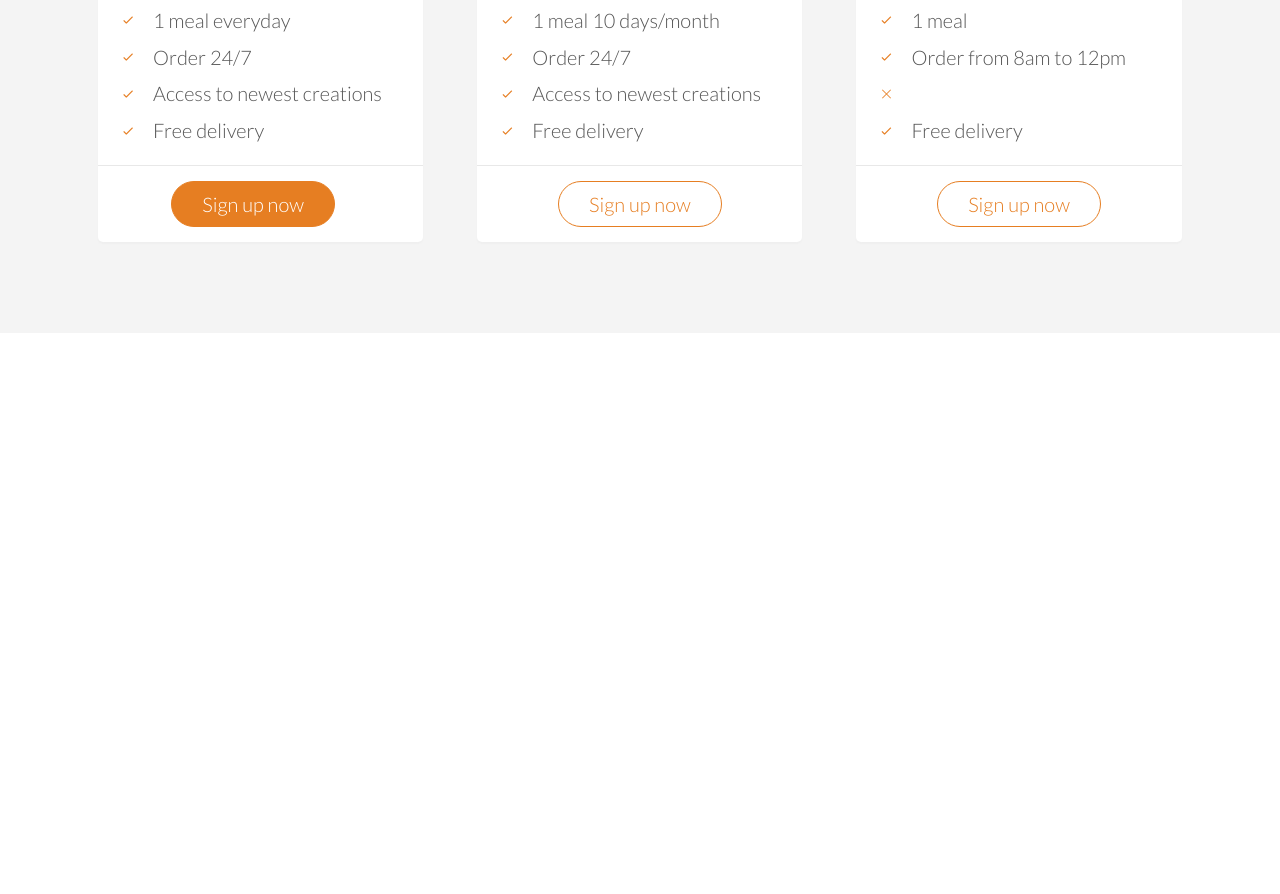
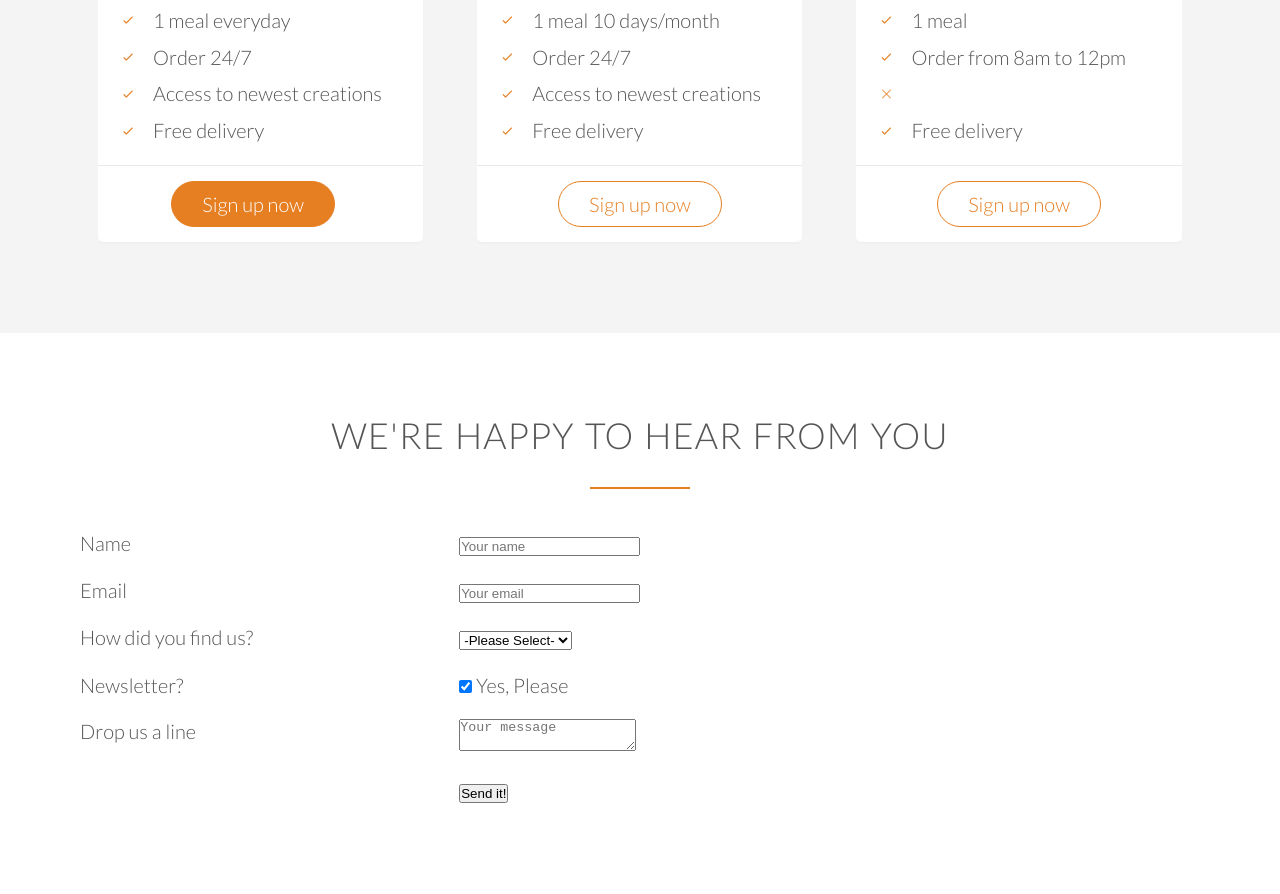
Before and after one commit to DillGromble/Omni-food, a website: page index.html in a window 1280 px wide. Shown: the part 4312-5206 px from the top of the page. Before the commit the page ends 4645 px from the top, so only its background shows below. Drawn offline with Linux system fonts and the light colour scheme; files whose address does not match are found by name.

Commit message:
feat(content): add content for form area

```diff
--- a/index.html
+++ b/index.html
@@ -320,5 +320,77 @@
         </div>
       </div>
     </section>
+
+    <section class="section-form">
+      <div class="row">
+        <h2>We're happy to hear from you</h2>
+      </div>
+
+      <div class="row">
+        <form method="post" action="#" class="contact-form">
+
+          <div class="row">
+            <div class="col span-1-of-3">
+              <label for="name">Name</label>
+            </div>
+            <div class="col span-2-of-3">
+              <input type="text" name="name" id="name" placeholder="Your name" required>
+            </div>
+          </div>
+
+          <div class="row">
+            <div class="col span-1-of-3">
+              <label for="email">Email</label>
+            </div>
+            <div class="col span-2-of-3">
+              <input type="email" name="email" id="email" placeholder="Your email" required>
+            </div>
+          </div>
+
+          <div class="row">
+            <div class="col span-1-of-3">
+              <label for="find-us">How did you find us?</label>
+            </div>
+            <div class="col span-2-of-3">
+              <select name="find-us" id="find-us">
+                <option selected>-Please Select-</option>
+                <option value="friends">Friends</option>
+                <option value="search">Search Engine</option>
+                <option value="ad">Advertisement</option>
+                <option value="other">Other</option>
+              </select>
+            </div>
+          </div>
+
+          <div class="row">
+            <div class="col span-1-of-3">
+              <label>Newsletter?</label>
+            </div>
+            <div class="col span-2-of-3">
+              <input type="checkbox" name="news" id="news" checked> Yes, Please
+            </div>
+          </div>
+
+          <div class="row">
+            <div class="col span-1-of-3">
+              <label>Drop us a line</label>
+            </div>
+            <div class="col span-2-of-3">
+              <textarea name="message" placeholder="Your message"></textarea>
+            </div>
+          </div>
+
+          <div class="row">
+            <div class="col span-1-of-3">
+              <label>&nbsp;</label>
+            </div>
+            <div class="col span-2-of-3">
+              <input type="submit" value="Send it!">
+            </div>
+          </div>
+
+        </form>
+      </div>
+    </section>
   </body>
 </html>
```
